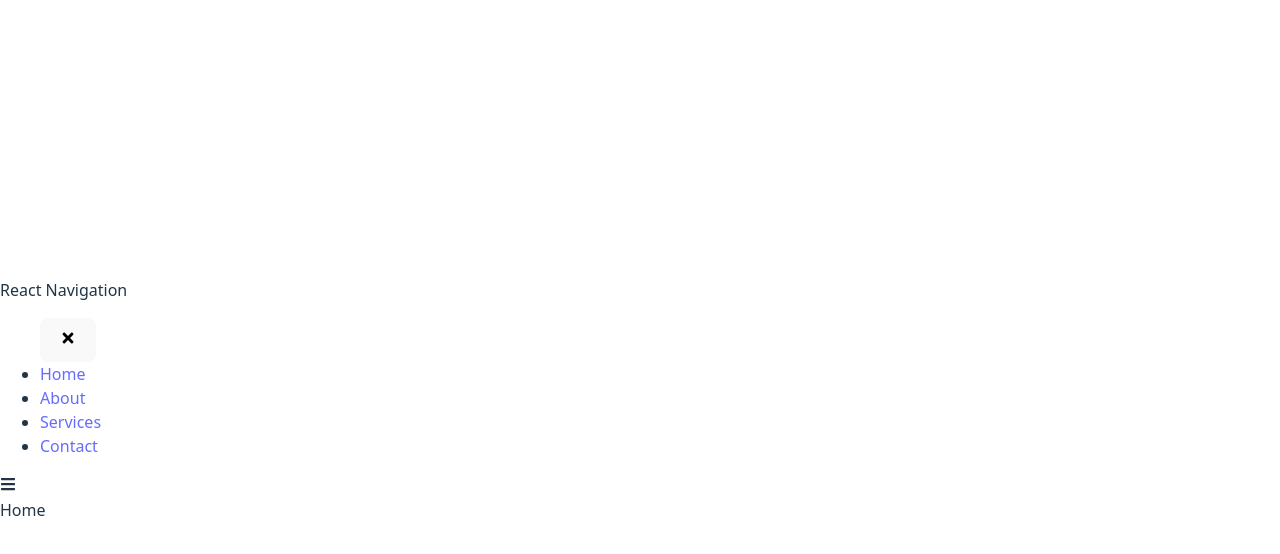
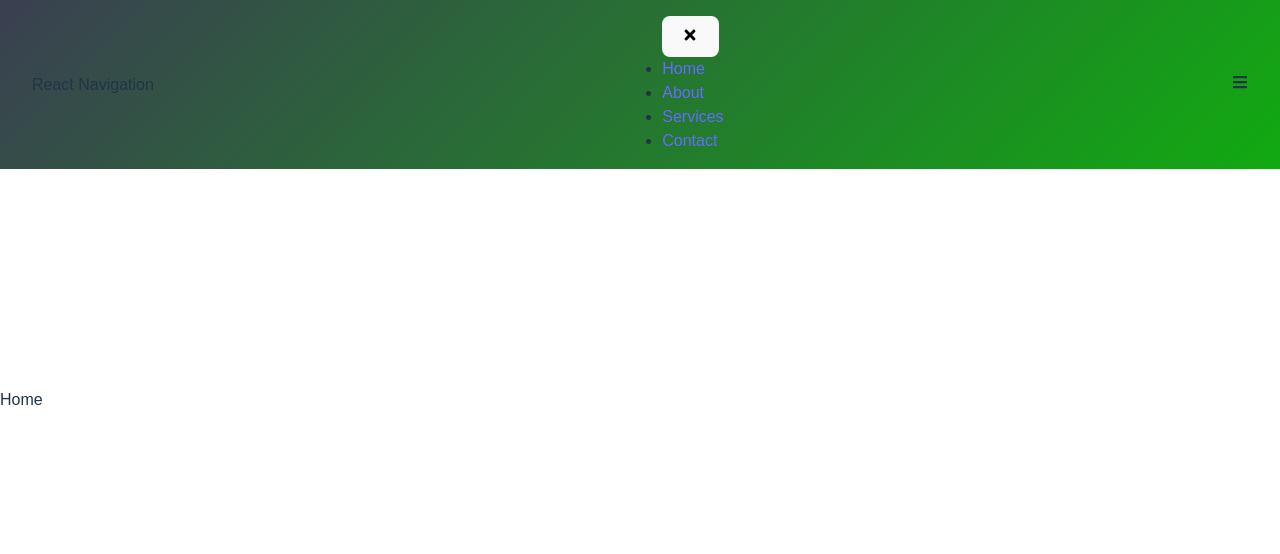
Before and after one commit to rakeshkolipakaace/React-Navigation, a React (Vite) app: page / in a window 1280 px wide. Shown: the top 554 px of the page. Built offline with nearby package versions, Linux system fonts and the light colour scheme.

Commit message:
src/components/Navbar.jsx

```diff
--- a/src/components/Navbar.jsx
+++ b/src/components/Navbar.jsx
@@ -4,6 +4,9 @@ import React, { useState } from "react";
 import { Link } from "react-router-dom";
 
 import { FaBars , FaTimes} from "react-icons/fa";
+
+import  './Navbar.css';
+
 
 
 const Navbar = () => {
@@ -18,7 +21,7 @@ const Navbar = () => {
   return (
     <>
 
-    <div className="Navbar">
+    <div className="navbar">
       <div className="navbar-logo">React Navigation</div>
 
       <ul  className="navbar-links">
```
